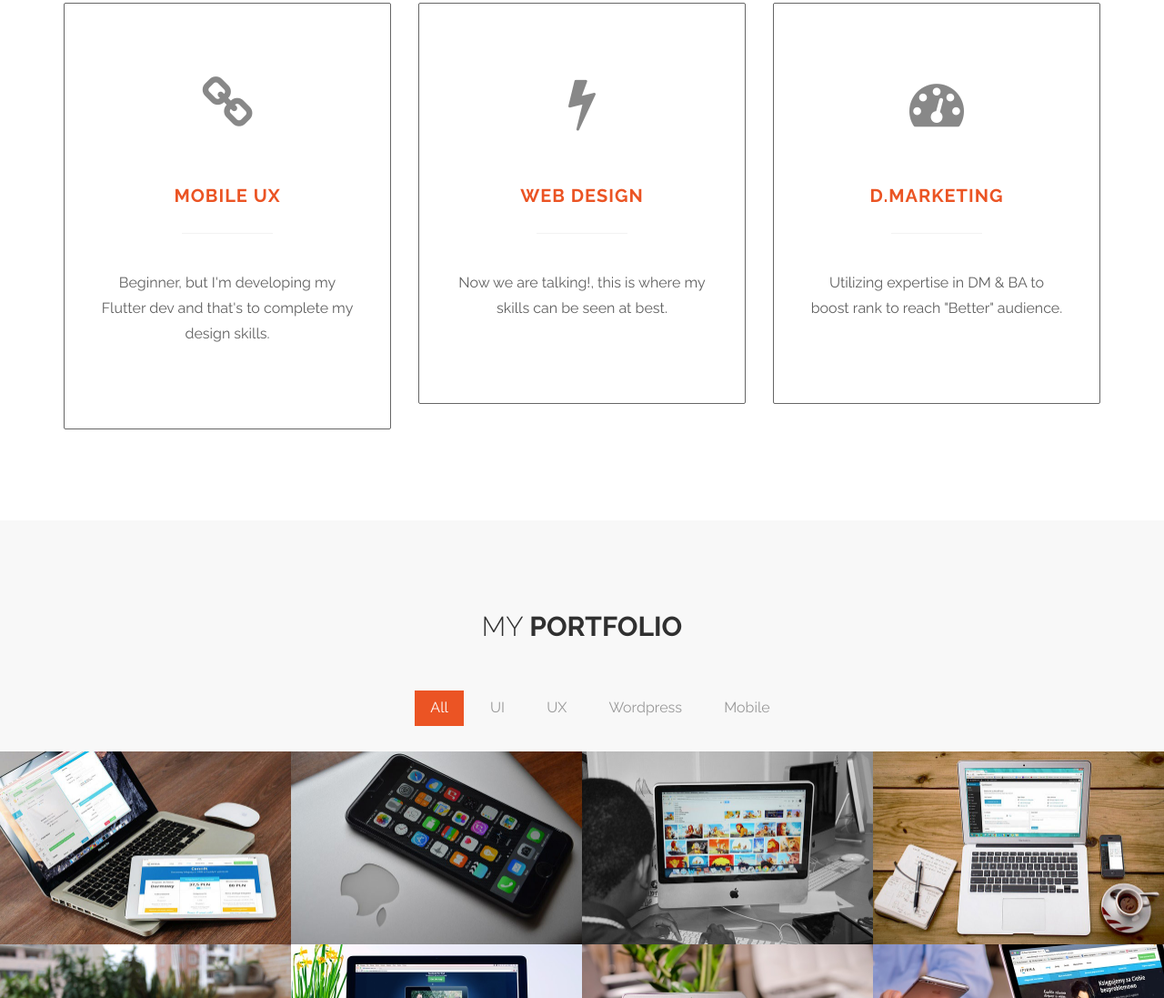
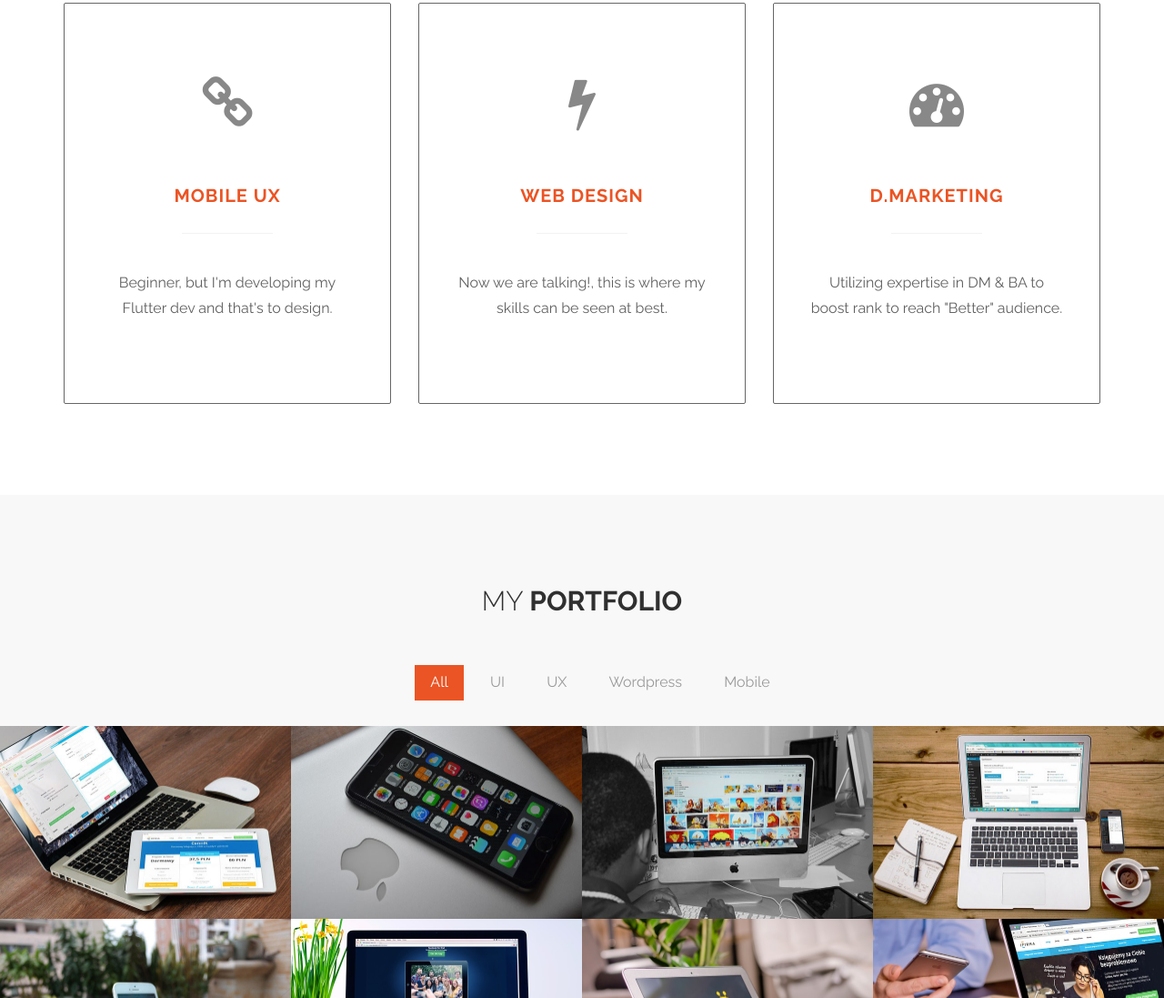
Before and after one commit to Arilanvo/ARaouf, a plain HTML site: page index.html in a window 1280 px wide. Shown: the part 1033-2130 px from the top of the page at 91% size. Drawn offline with Linux system fonts and the light colour scheme.

Commit message:
Update index.html

```diff
--- a/index.html
+++ b/index.html
@@ -77,7 +77,7 @@
 						<i class="fa fa-link"></i>
 						<h3 class="text-uppercase tm-work-h3">Mobile UX</h3>
 						<hr>
-						<p>Beginner, but I'm developing my Flutter dev and that's to complete my design skills.
+						<p>Beginner, but I'm developing my Flutter dev and that's to design.
 						</p>
 					</div>
 				</div>
```
